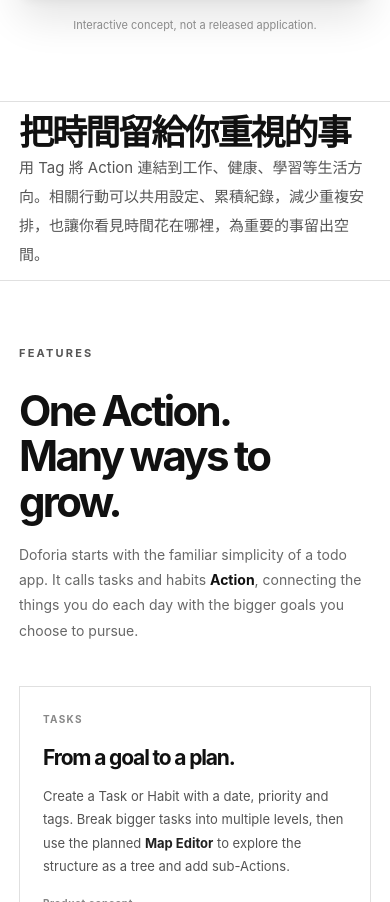
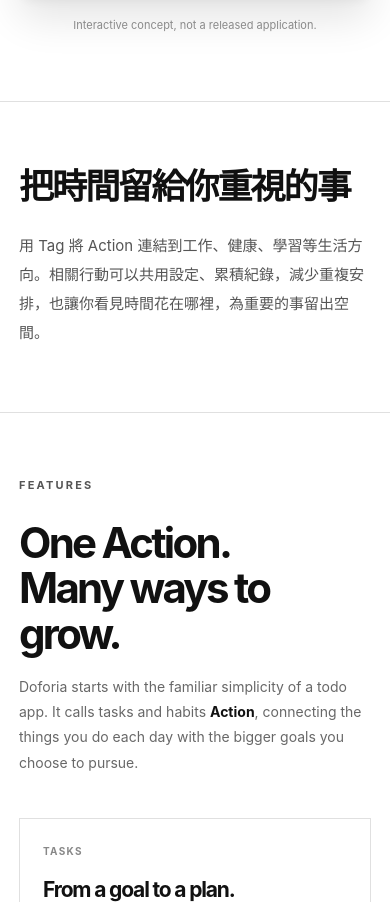
Before and after one commit to gotadot/Doforia-Website, a plain HTML site: page index.html in a window 390 px wide. Shown: the part 1052-1954 px from the top of the page. Drawn offline with Linux system fonts and the light colour scheme.

Commit message:
Keep second section spacing on mobile

```diff
--- a/styles.css
+++ b/styles.css
@@ -290,7 +290,7 @@ h1, h2, h3 { letter-spacing: -.055em; }
   .progress-ring > div { width: 57px; height: 57px; }
   .progress-ring span { font-size: 22px; }
   .focus-panel { padding: 9px 10px; gap: 8px; }
-  .features-inner { grid-template-columns: 1fr; gap: 0; padding-block: 10px; }
+  .features-inner { grid-template-columns: 1fr; row-gap: 24px; padding-block: 64px; }
   .feature { padding: 19px 0 !important; border-left: 0; border-top: 1px solid #e9e9e9; gap: 20px; }
   .feature:first-child { border-top: 0; }
   .download-inner { grid-template-columns: 1fr; gap: 28px; padding-block: 57px; }
```
